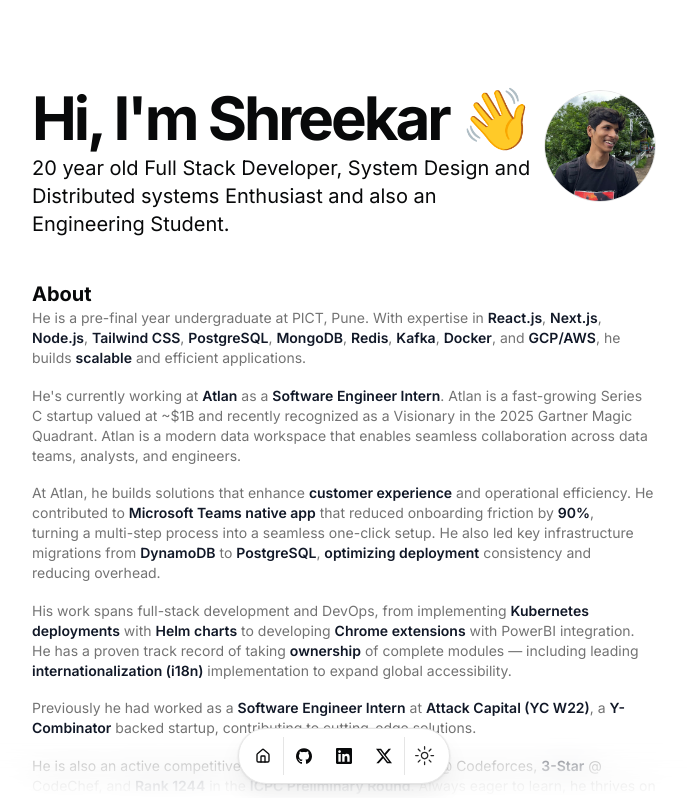
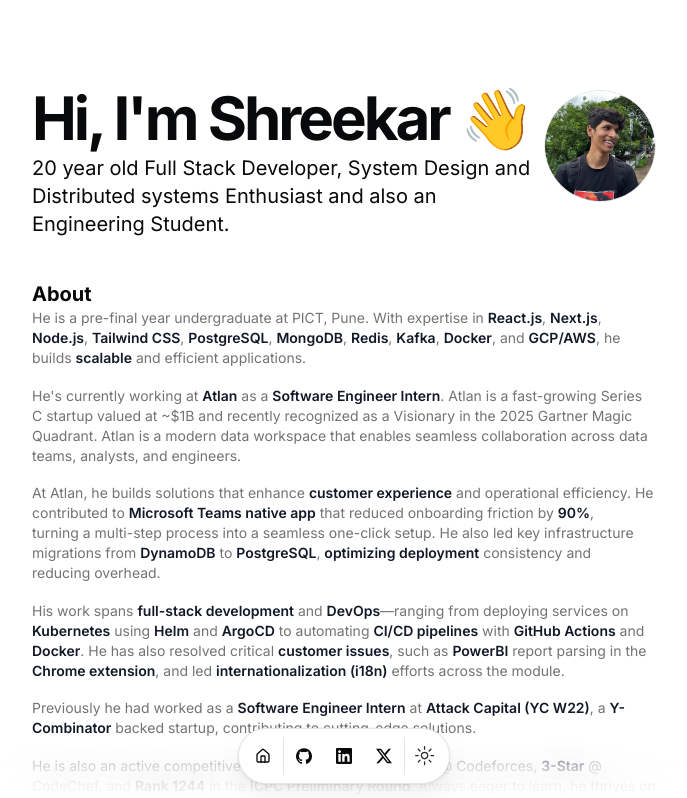
Before and after one commit to Shreekar11/Portfolio, a Next.js app: page / in a window 1280 px wide. Shown: the top 798 px of the page, without its empty margins (296-983 px from the left). Built offline with nearby package versions, Linux system fonts and the light colour scheme.

Commit message:
docs: update resume.tsx

```diff
--- a/src/data/resume.tsx
+++ b/src/data/resume.tsx
@@ -12,7 +12,7 @@
   summary: `He is a pre-final year undergraduate at PICT, Pune. With expertise in **React.js**, **Next.js**, **Node.js**, **Tailwind CSS**, **PostgreSQL**, **MongoDB**, **Redis**, **Kafka**, **Docker**, and **GCP/AWS**, he builds **scalable** and efficient applications. \n
   He's currently working at **Atlan** as a **Software Engineer Intern**. Atlan is a fast-growing Series C startup valued at ~$1B and recently recognized as a Visionary in the 2025 Gartner Magic Quadrant. Atlan is a modern data workspace that enables seamless collaboration across data teams, analysts, and engineers. \n
   At Atlan, he builds solutions that enhance **customer experience** and operational efficiency. He contributed to **Microsoft Teams native app** that reduced onboarding friction by **90%**, turning a multi-step process into a seamless one-click setup. He also led key infrastructure migrations from **DynamoDB** to **PostgreSQL**, **optimizing deployment** consistency and reducing overhead. \n
-  His work spans full-stack development and DevOps, from implementing **Kubernetes deployments** with **Helm charts** to developing **Chrome extensions** with PowerBI integration. He has a proven track record of taking **ownership** of complete modules — including leading **internationalization (i18n)** implementation to expand global accessibility. \n
+  His work spans **full-stack development** and **DevOps**—ranging from deploying services on **Kubernetes** using **Helm** and **ArgoCD** to automating **CI/CD pipelines** with **GitHub Actions** and **Docker**. He has also resolved critical **customer issues**, such as **PowerBI** report parsing in the **Chrome extension**, and led **internationalization (i18n)** efforts across the module. \n
   Previously he had worked as a **Software Engineer Intern** at **Attack Capital (YC W22)**, a **Y-Combinator** backed startup, contributing to cutting-edge solutions. \n
   He is also an active competitive programmer, achieving **Pupil** @ Codeforces, **3-Star** @ CodeChef, and **Rank 1244** in the **ICPC Preliminary Round**. Always eager to learn, he thrives on solving complex problems and work on scalable projects.`,
   avatarUrl: "/profile.jpg",
```
